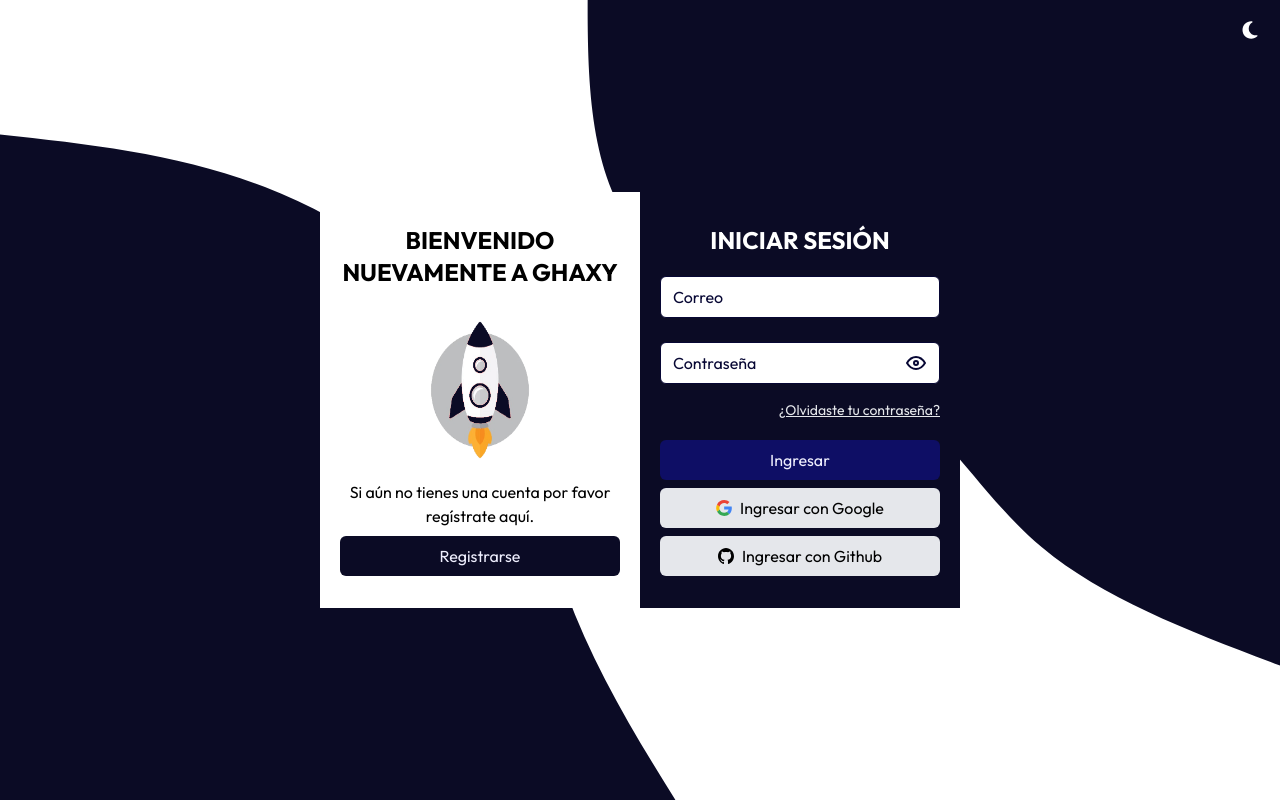
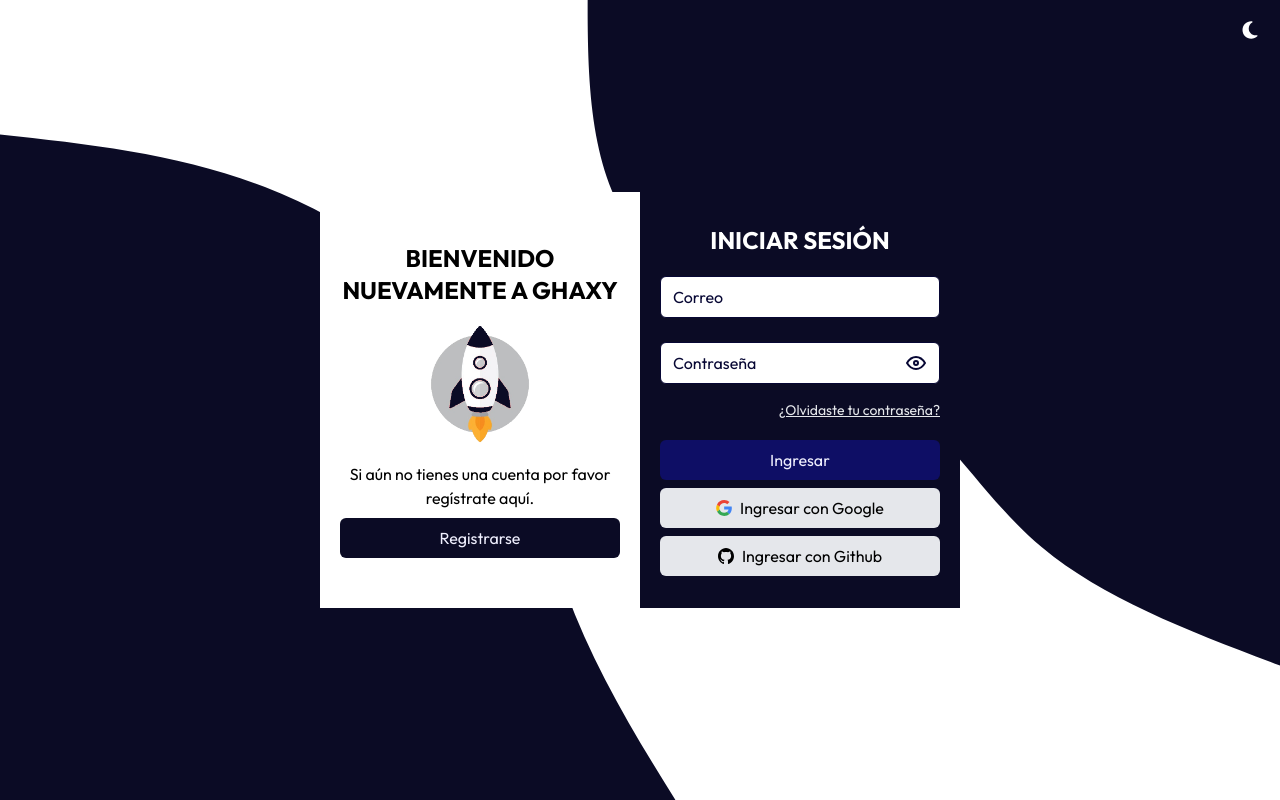
Before and after one commit to Hestranha/Desafio-tecnico-AGSBYTE, a React (Vite) app: page / in a window 1280 px wide. Built offline with nearby package versions, Linux system fonts and the light colour scheme.

Commit message:
ajutes-height-logo

```diff
--- a/src/IniciarSesion/iniciarSesion.jsx
+++ b/src/IniciarSesion/iniciarSesion.jsx
@@ -46,11 +46,11 @@
     return (
         <section className="flex flex-col rounded-md max-lg:m-4 md:flex-row md:w-3/4 lg:w-1/2">
             <article className="flex flex-col justify-center items-center bg-white dark:text-white dark:bg-[#06064a] px-5 py-8 gap-2 md:w-1/2 transition-colors duration-300 ease-in-out">
-                <h1 className="font-bold text-center uppercase text-2xl mb-3">
+                <h1 className="font-bold text-center uppercase text-2xl">
                     Bienvenido nuevamente a Ghaxy
                 </h1>
                 <img
-                    className="w-1/2 h-1/2"
+                    className="w-1/2 aspect-square"
                     src="/logo.png"
                     alt="logo-principal"
                 />
--- a/src/Principal/principal.jsx
+++ b/src/Principal/principal.jsx
@@ -8,7 +8,7 @@
                 Bienvenido al menú principal de Ghaxy
             </h1>
             <img
-                className="w-1/2"
+                className="w-1/2 aspect-square"
                 src="/logo.png"
                 alt="logo-principal"
             />
--- a/src/RecuperarContraseña/recuperarContraseña.jsx
+++ b/src/RecuperarContraseña/recuperarContraseña.jsx
@@ -35,11 +35,11 @@
     return (
         <section className="flex flex-col rounded-md max-lg:m-4 md:flex-row md:w-3/4 lg:w-1/2">
             <article className="flex flex-col bg-white dark:text-white dark:bg-[#06064a] justify-center items-center px-5 py-8 gap-2 md:w-1/2 transition-colors duration-300 ease-in-out">
-                <h1 className="font-bold text-center uppercase text-2xl mb-3">
+                <h1 className="font-bold text-center uppercase text-2xl">
                     Bienvenido nuevamente a Ghaxy
                 </h1>
                 <img
-                    className="w-1/2"
+                    className="w-1/2 aspect-square"
                     src="/logo.png"
                     alt="logo-principal"
                 />
--- a/src/Registrar/registrarCuenta.jsx
+++ b/src/Registrar/registrarCuenta.jsx
@@ -201,11 +201,11 @@
 
             </article>
             <article className="flex flex-col justify-center items-center bg-white dark:text-white dark:bg-[#06064a] px-5 py-8 gap-2 max-md:order-first md:w-1/2 transition-colors duration-300 ease-in-out">
-                <h1 className="font-bold text-center uppercase text-2xl mb-3">
+                <h1 className="font-bold text-center uppercase text-2xl">
                     Comienza y disfruta de Ghaxy
                 </h1>
                 <img
-                    className="w-1/2"
+                    className="w-1/2 aspect-square"
                     src="/logo.png"
                     alt="logo-principal"
                 />
```
